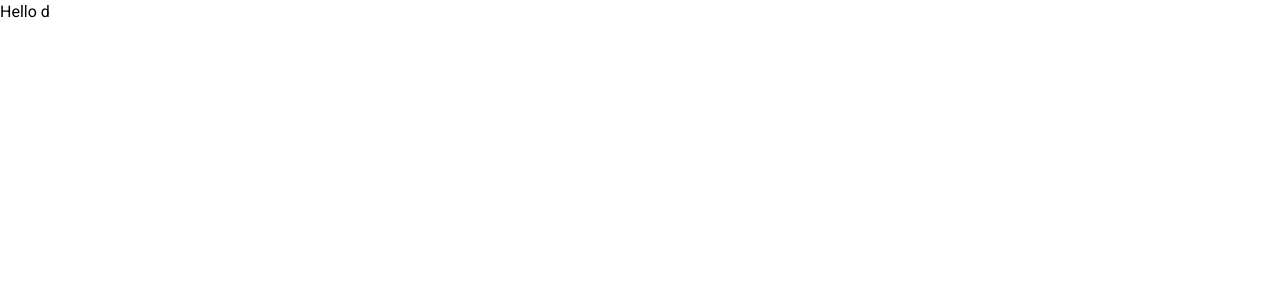
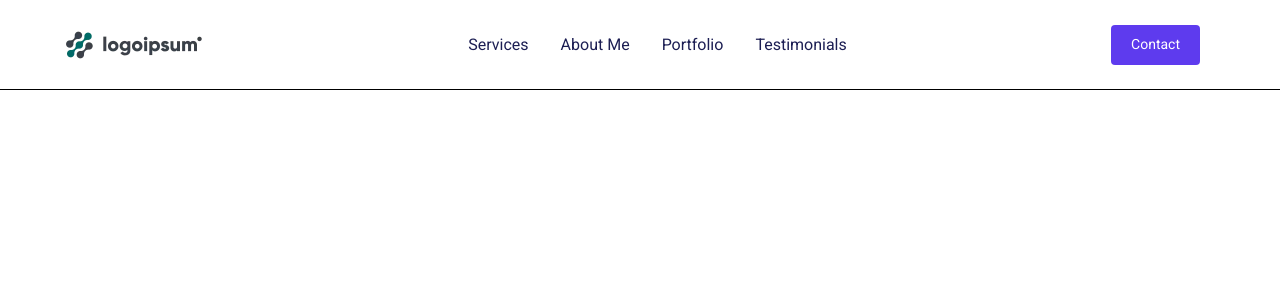
Before and after one commit to Avinashshiyani/Portfolio, a React (Vite) app: page / in a window 1280 px wide. Shown: the top 300 px of the page. Built offline with nearby package versions, Linux system fonts and the light colour scheme.

Commit message:
Navbar Designing Done Without Redirecting Links

```diff
--- a/src/App.jsx
+++ b/src/App.jsx
@@ -1,11 +1,12 @@
-import React from 'react'
+import React from "react";
+import Navbar from "./Navbar/Navbar";
 
 const App = () => {
   return (
-    <div className=''>
-      Hello d
+    <div className="bg-red-400">
+      <Navbar />
     </div>
-  )
-}
+  );
+};
 
-export default App
+export default App;
--- /dev/null
+++ b/src/Navbar/Navbar.jsx
@@ -0,0 +1,64 @@
+import React from "react";
+import Logo from "../assets/download.webp";
+
+const Navbar = () => {
+  return (
+    <div className="h-[64px] bg-white flex justify-between items-center px-[20px] border-b sm:h-[90px] lg:px-[64px]">
+      {/* logo */}
+      <div className="flex items-center justify-center h-[48px] cursor-pointer">
+        <img src={Logo} alt="" className="h-[24px] sm:h-[30px]" />
+      </div>
+      {/* logo */}
+
+      {/* navbar Buttons */}
+      <div className="hidden  justify-center items-center lg:flex">
+        {navbarButtons.map((e, index) => (
+          <div
+            className="text-[#1c1e53] text-[16px] py-[8px] px-[16px] cursor-pointer hover:text-[#5e3bee]"
+            key={index}
+          >
+            <p>{e.name}</p>
+          </div>
+        ))}
+      </div>
+      {/* navbar Buttons */}
+
+      {/* contact and Hamburger */}
+      <div className="flex items-center justify-center space-x-[16px] ">
+        <div>
+          <button
+            className="flex justify-center items-center h-[30px] bg-[#5e3bee] py-[4px] px-[16px] text-white rounded-[4px] text-[14px] cursor-pointer
+  hover:bg-white hover:text-[#5e3bee] hover:border hover:border-[#5e3bee]
+  sm:h-[40px] sm:py-[8px] sm:px-[20px] transition-all duration-300"
+          >
+            Contact
+          </button>
+        </div>
+        <div className="md:invisible lg:hidden">
+          <div className="grid items-center justify-center space-y-[6px]">
+            <div className="h-[2px] w-[24px] bg-black"></div>
+            <div className="h-[2px] w-[24px] bg-black"></div>
+            <div className="h-[2px] w-[24px] bg-black"></div>
+          </div>
+        </div>
+      </div>
+      {/* contact and Hamburger */}
+    </div>
+  );
+};
+export default Navbar;
+
+let navbarButtons = [
+  {
+    name: "Services",
+  },
+  {
+    name: "About Me",
+  },
+  {
+    name: "Portfolio",
+  },
+  {
+    name: "Testimonials",
+  },
+];
--- /dev/null
+++ b/tailwind.config.cjs
@@ -0,0 +1,8 @@
+/** @type {import('tailwindcss').Config} */
+module.exports = {
+  content: [],
+  theme: {
+    extend: {},
+  },
+  plugins: [],
+}
```
Also changed, not shown: src/assets/download.webp (added).
